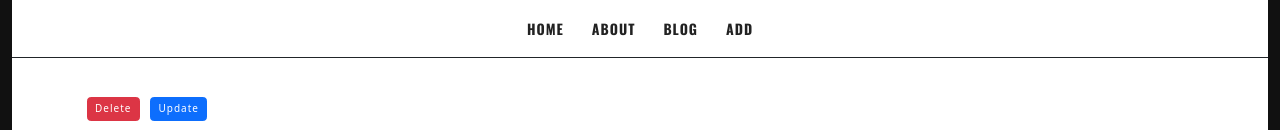
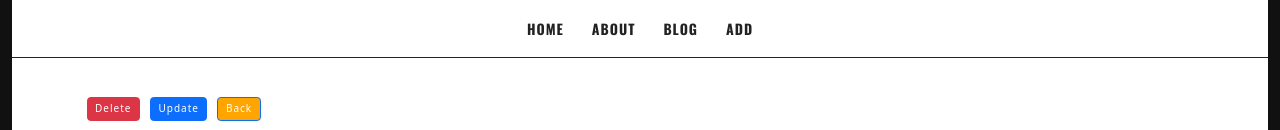
Before and after one commit to shaymk1/2025-i-ran-gallery, a Django app: template app/templates/blog_detailed.html in a window 1280 px wide. Shown: the part 178-308 px from the top of the page. Run offline with Django 5.2, Linux system fonts and the light colour scheme; the template is opened without the code that fills it, so the values that code supplies are empty; some web fonts are replaced.

Commit message:
added the back button in blog detailed and photo detailed

```diff
--- a/app/templates/blog_detailed.html
+++ b/app/templates/blog_detailed.html
@@ -16,6 +16,8 @@
 
 						<!-- Update Button -->
 						<a href="{% url 'update' 'blog' blog.id %}" class="btn btn-primary" style="color: white;">Update</a>
+						<!-- Back Button -->
+						<a href="{% url 'blog' %}" class="btn btn-primary" style="color: white;background-color:orange;">Back</a>
 					</div>
 					<article class="portfolio hentry">
 						<header class="entry-header">
--- a/app/templates/photo_detailed.html
+++ b/app/templates/photo_detailed.html
@@ -18,6 +18,8 @@
 
 						<!-- Update Button -->
 						<a href="{% url 'update' 'photo' photo.id %}" class="btn btn-primary" style="color: white;">Update</a>
+						<!-- Back Button -->
+						<a href="{% url 'home'  %}" class="btn btn-primary" style="color: white;background-color:orange;">Back</a>
 					</div>
 					<article class="portfolio hentry">
 						<header class="entry-header">
```
